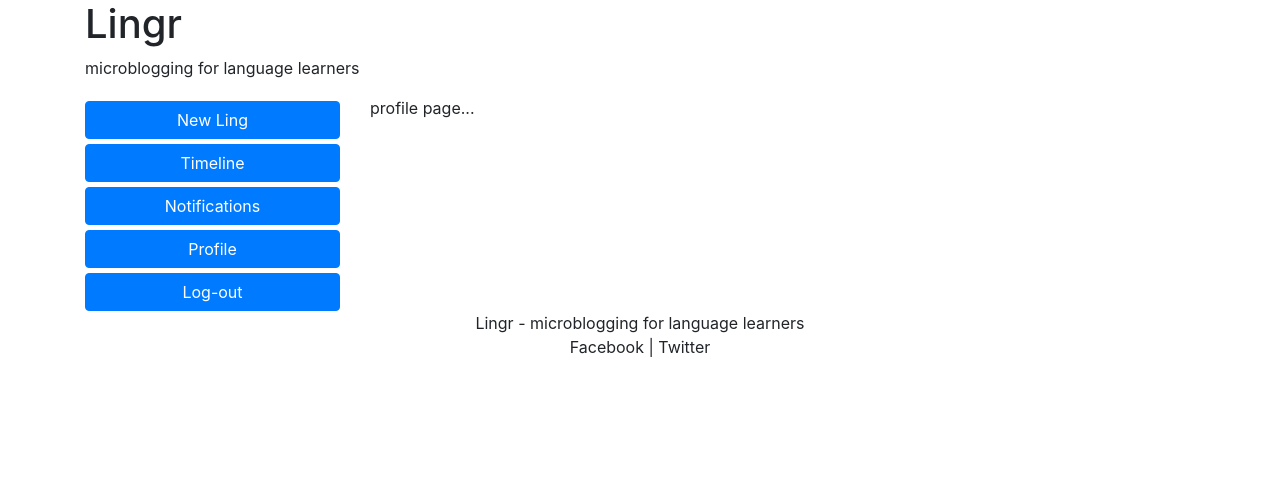
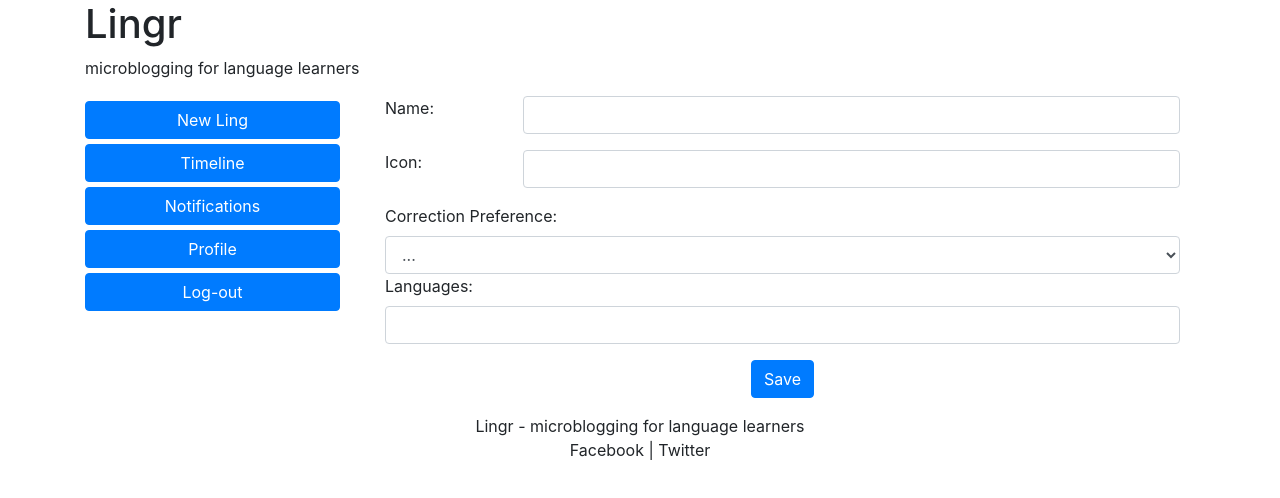
Before and after one commit to gordonmaloney/Lingr, a React (Create React App) app: page /profile in a window 1280 px wide. Shown: the top 498 px of the page. Built offline with nearby package versions, Linux system fonts and the light colour scheme.

Commit message:
Profile page

```diff
--- a/src/components/LingReply.js
+++ b/src/components/LingReply.js
@@ -7,7 +7,7 @@
 
 function ReplyCorrect(lingCorrect) {
     console.log(lingCorrect)
-    const [reply, correct] = useState("correct");
+    const [reply, correct] = useState("reply");
 
     const toggle = () => {
         if (reply === "reply") {
--- a/src/components/NotificationsComponent.js
+++ b/src/components/NotificationsComponent.js
@@ -3,7 +3,9 @@
 function Notifications() {
     return (
         <>
-            notifications page...
+            <center>
+                <h5>You have no new notifications at the moment...</h5>
+            </center>
         </>
     )
 }
--- a/src/components/ProfileComponent.js
+++ b/src/components/ProfileComponent.js
@@ -1,9 +1,59 @@
 import React from 'react';
+import {Form, FormGroup, Label, Button, Input, Container, Row, Col} from 'reactstrap'
+import { Link } from 'react-router-dom';
 
 function Profile() {
     return (
         <>
-            profile page...
+            <Form>
+                <FormGroup>
+                    <Container>
+                        <Row>
+                            <Col sm="2">
+                                <Label>Name:</Label>
+                            </Col>
+                            <Col>
+                              <Input type="text" />
+                            </Col>
+                        </Row>
+                        <Row className="my-3">
+                            <Col sm="2">
+                                <Label>Icon:</Label>
+                            </Col>
+                            <Col>
+                              <Input type="text" />
+                            </Col>
+                        </Row>
+                        <Row>
+                            <Col>
+                                <Label for="correction-pref">Correction Preference:</Label>
+                                <Input type="select" name="correction-pref" id="correction-pref">
+                                    <option>...</option>
+                                    <option>Strict - please correct any errors</option>
+                                    <option>Relaxed - only correct more significant mistakes</option>
+                                    <option>Chill - please don't correct me</option>
+                                </Input>
+                            </Col>
+                        </Row>
+                        <Row>
+                            <Col>
+                                <Label>Languages:</Label>
+                                <Input type="text" />
+                            </Col>
+                        </Row>
+                        <Row>
+                            <Col>
+                                <Link to="/">
+                                    <center>
+                                        <Button className="mt-3" color="primary" >Save</Button>
+                                    </center>
+                                </Link>
+                            </Col>
+                        </Row>
+                    </Container>
+
+                </FormGroup>
+            </Form>
         </>
     )
 }
```
